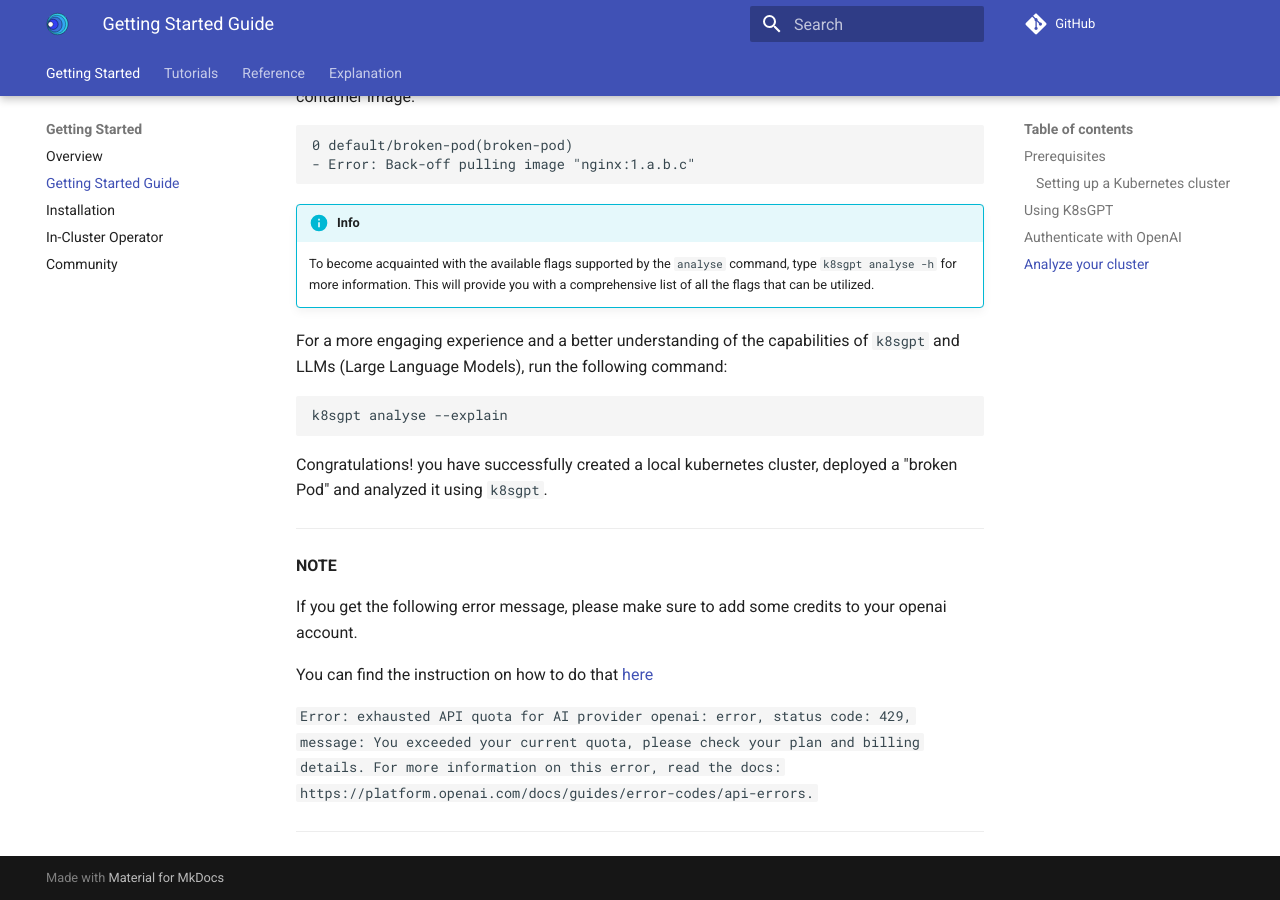
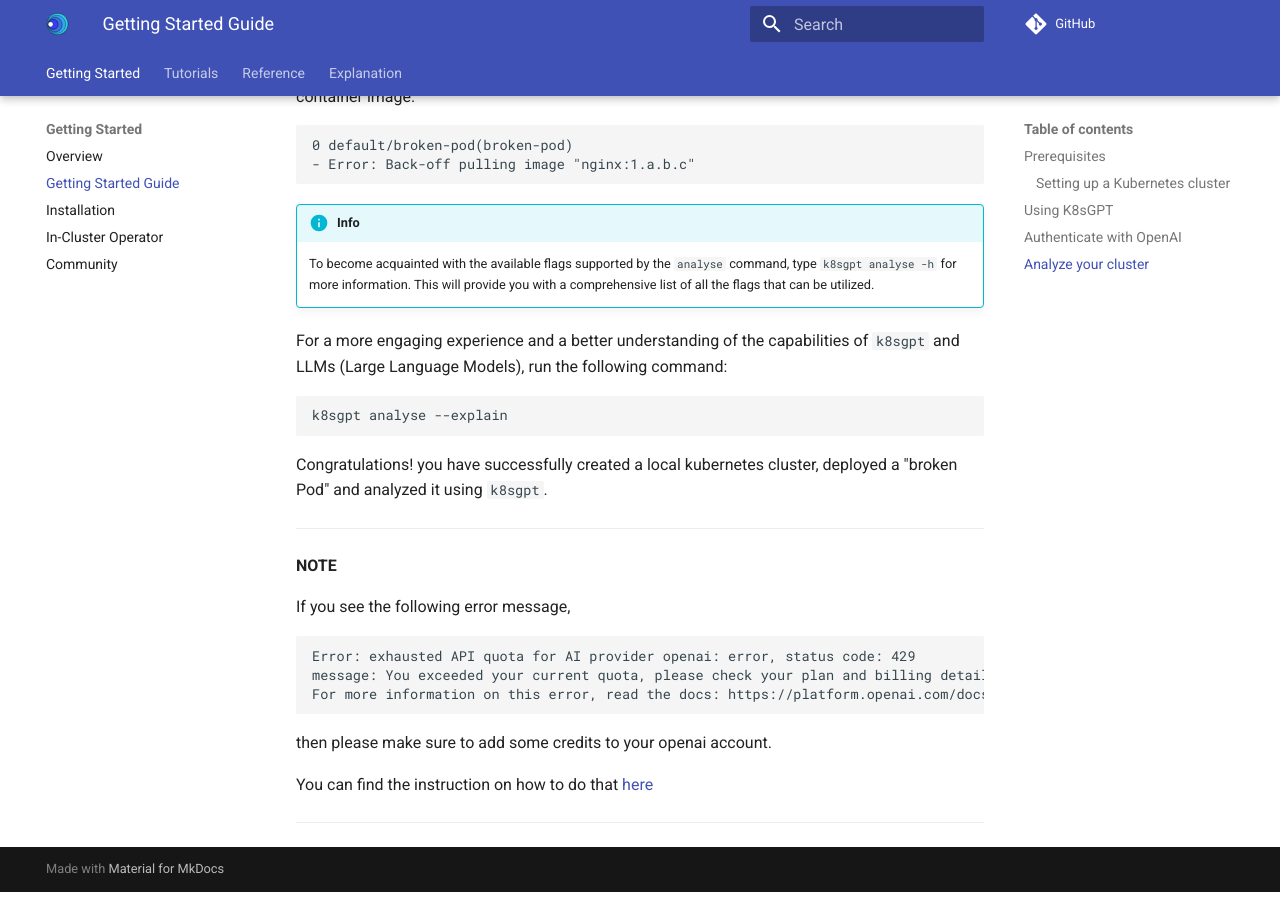
Before and after one commit to k8sgpt-ai/docs, an MkDocs documentation site: the page built from docs/getting-started/getting-started.md, in a window 1280 px wide and 900 px high, scrolled down 3617 px. Built offline with MkDocs 1.6.1 and Material for MkDocs 9.7.7, drawn with Linux system fonts in a browser that asks for light colours; comment, search, counter and statistics services are not loaded.

Commit message:
implemented feedback
Signed-off-by: Tony Chia <tchia04@gmail.com>

````diff
--- a/docs/getting-started/getting-started.md
+++ b/docs/getting-started/getting-started.md
@@ -165,12 +165,15 @@ Congratulations! you have successfully created a local kubernetes cluster, deplo
 ---
 **NOTE**
 
-If you get the following error message, please make sure to add some credits to your openai account.
+If you see the following error message,
+```bash
+Error: exhausted API quota for AI provider openai: error, status code: 429
+message: You exceeded your current quota, please check your plan and billing details.
+For more information on this error, read the docs: https://platform.openai.com/docs/guides/error-codes/api-errors.
+```
+
+then please make sure to add some credits to your openai account.
 
 You can find the instruction on how to do that [here](https://help.openai.com/en/articles/8264644-how-can-i-set-up-prepaid-billing)
 
-
-`
-Error: exhausted API quota for AI provider openai: error, status code: 429, message: You exceeded your current quota, please check your plan and billing details. For more information on this error, read the docs: https://platform.openai.com/docs/guides/error-codes/api-errors.
-`
 ---
````
